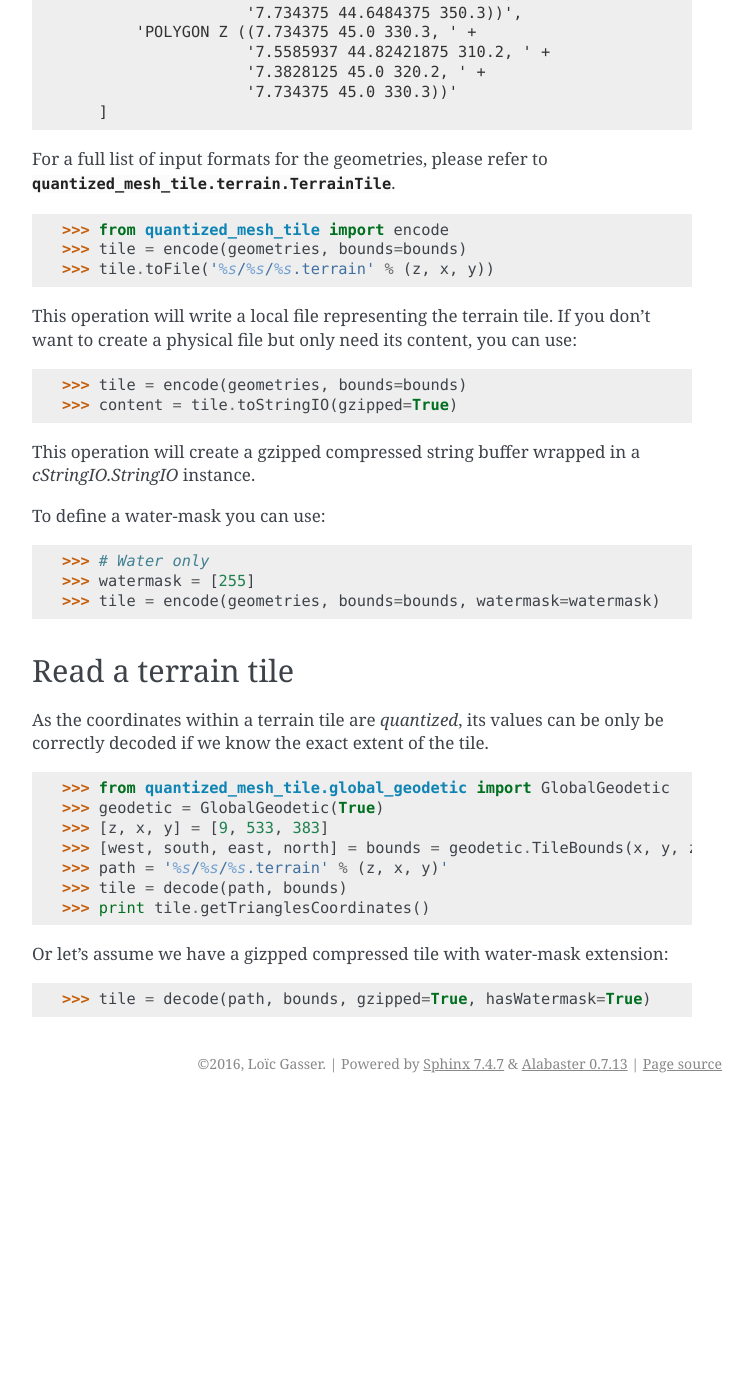
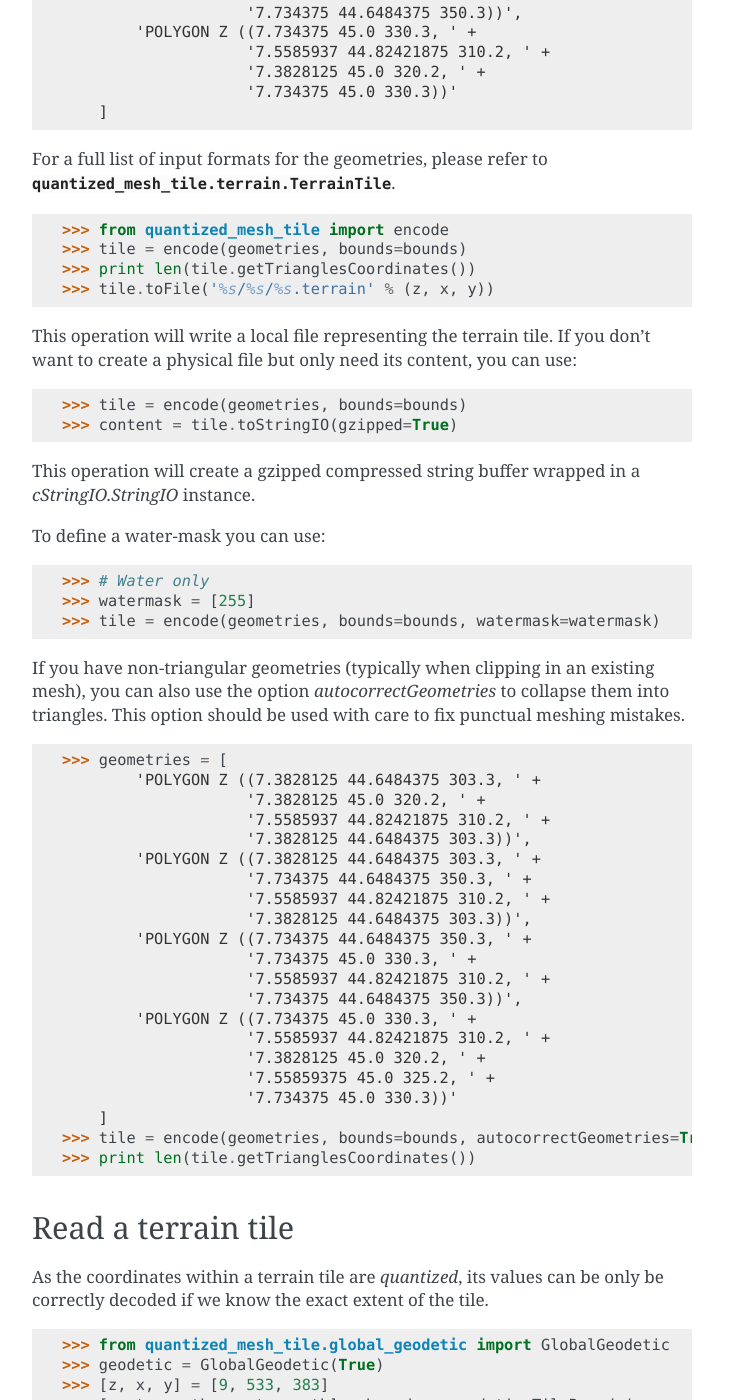
Before and after one commit to loicgasser/quantized-mesh-tile, a Sphinx documentation site: the page built from doc/source/tutorial.rst, in a window 1280 px wide and 1400 px high, scrolled down 1147 px. Shown: the whole window, without its empty margins (388-1140 px from the left). Built offline with Sphinx 7.4.7, drawn with Linux system fonts in a browser that asks for light colours; before the commit the page ends 2250 px from its top, so only the background shows below that.

Commit message:
Update tutorial

```diff
--- a/doc/source/tutorial.rst
+++ b/doc/source/tutorial.rst
@@ -74,6 +74,7 @@ For a full list of input formats for the geometries, please refer to :class:`qua
 
   >>> from quantized_mesh_tile import encode
   >>> tile = encode(geometries, bounds=bounds)
+  >>> print len(tile.getTrianglesCoordinates())
   >>> tile.toFile('%s/%s/%s.terrain' % (z, x, y))
 
 This operation will write a local file representing the terrain tile.
@@ -89,6 +90,33 @@ To define a water-mask you can use:
   >>> # Water only
   >>> watermask = [255]
   >>> tile = encode(geometries, bounds=bounds, watermask=watermask)
+
+If you have non-triangular geometries (typically when clipping in an existing mesh),
+you can also use the option `autocorrectGeometries` to collapse them into triangles.
+This option should be used with care to fix punctual meshing mistakes.
+
+  >>> geometries = [
+          'POLYGON Z ((7.3828125 44.6484375 303.3, ' +
+                      '7.3828125 45.0 320.2, ' +
+                      '7.5585937 44.82421875 310.2, ' +
+                      '7.3828125 44.6484375 303.3))',
+          'POLYGON Z ((7.3828125 44.6484375 303.3, ' +
+                      '7.734375 44.6484375 350.3, ' +
+                      '7.5585937 44.82421875 310.2, ' +
+                      '7.3828125 44.6484375 303.3))',
+          'POLYGON Z ((7.734375 44.6484375 350.3, ' +
+                      '7.734375 45.0 330.3, ' +
+                      '7.5585937 44.82421875 310.2, ' +
+                      '7.734375 44.6484375 350.3))',
+          'POLYGON Z ((7.734375 45.0 330.3, ' +
+                      '7.5585937 44.82421875 310.2, ' +
+                      '7.3828125 45.0 320.2, ' +
+                      '7.55859375 45.0 325.2, ' +
+                      '7.734375 45.0 330.3))'
+      ]
+  >>> tile = encode(geometries, bounds=bounds, autocorrectGeometries=True)
+  >>> print len(tile.getTrianglesCoordinates())
+
 
 Read a terrain tile
 -------------------
```
